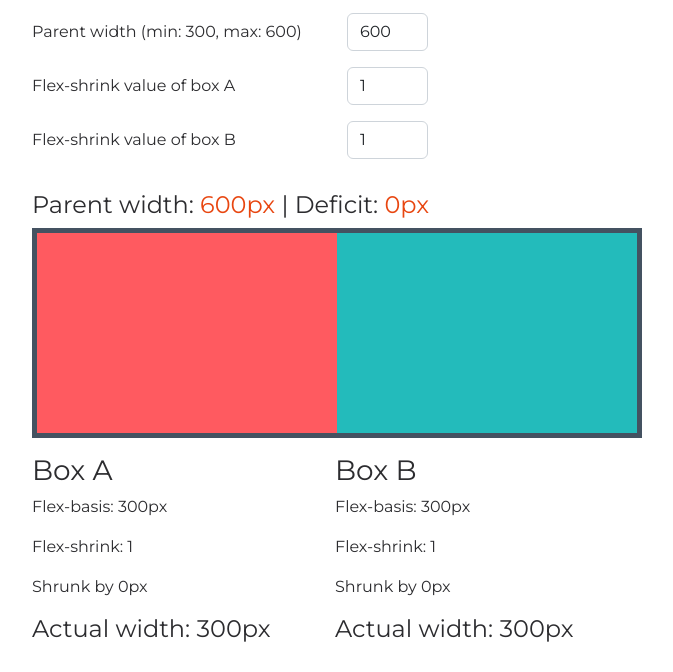
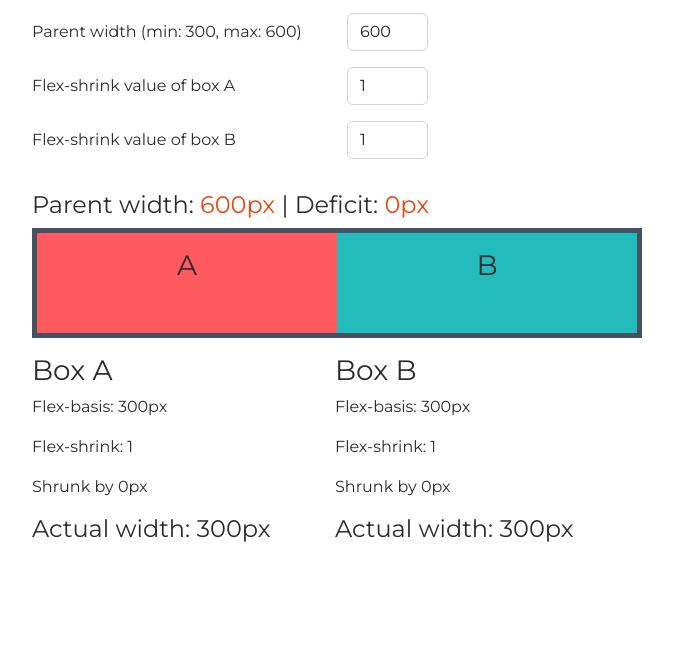
Before and after one commit to Code-Institute-Students/flexbox-interactive-demo, a plain HTML site: page index.html in a window 1280 px wide. Shown: the part 128-800 px from the top of the page, without its empty margins (305-978 px from the left). Drawn offline with nearby package versions, Linux system fonts and the light colour scheme.

Commit message:
Change height of parent, add letter identifiers to boxes.

```diff
--- a/assets/css/style.css
+++ b/assets/css/style.css
@@ -28,7 +28,7 @@ h1 {
     width: 600px;
     border: 5px solid var(--navy);
     box-sizing: content-box;
-    height: 200px;
+    height: 100px;
 }
 
 .child {
--- a/index.html
+++ b/index.html
@@ -51,10 +51,10 @@
                             <span class="orange"><span id="deficit">0</span>px</span></h4>
                         <div id="parent" class="p-0 m-0">
                             <div class="child" id="box-a">
-
+                                <h3 class="mt-3">A</h3>
                             </div>
                             <div class="child" id="box-b">
-
+                                <h3 class="mt-3">B</h3>
                             </div>
                         </div>
                     </section>
```
